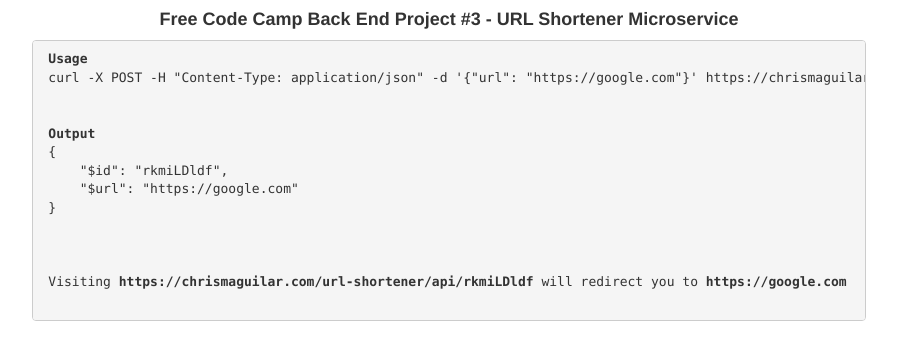
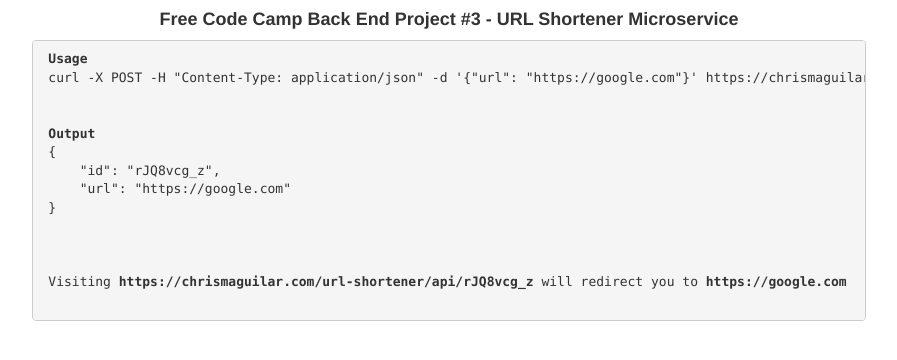
Before and after one commit to chrisaguilar/url-shortener-microservice, a website: page index.html in a window 1280 px wide. Shown: the whole page, without its empty margins (191-1088 px from the left). Drawn offline with nearby package versions, Linux system fonts and the light colour scheme.

Commit message:
Update with actual shortened URL

```diff
--- a/index.html
+++ b/index.html
@@ -23,13 +23,13 @@ curl -X POST -H "Content-Type: application/json" -d '{"url": "https://google.com
 
 <strong>Output</strong>
 {
-    "$id": "rkmiLDldf",
-    "$url": "https://google.com"
+    "id": "rJQ8vcg_z",
+    "url": "https://google.com"
 }
 
 
 
-Visiting <strong>https://chrismaguilar.com/url-shortener/api/rkmiLDldf</strong> will redirect you to <strong>https://google.com</strong>
+Visiting <strong>https://chrismaguilar.com/url-shortener/api/rJQ8vcg_z</strong> will redirect you to <strong>https://google.com</strong>
     </pre>
 </body>
 
```
